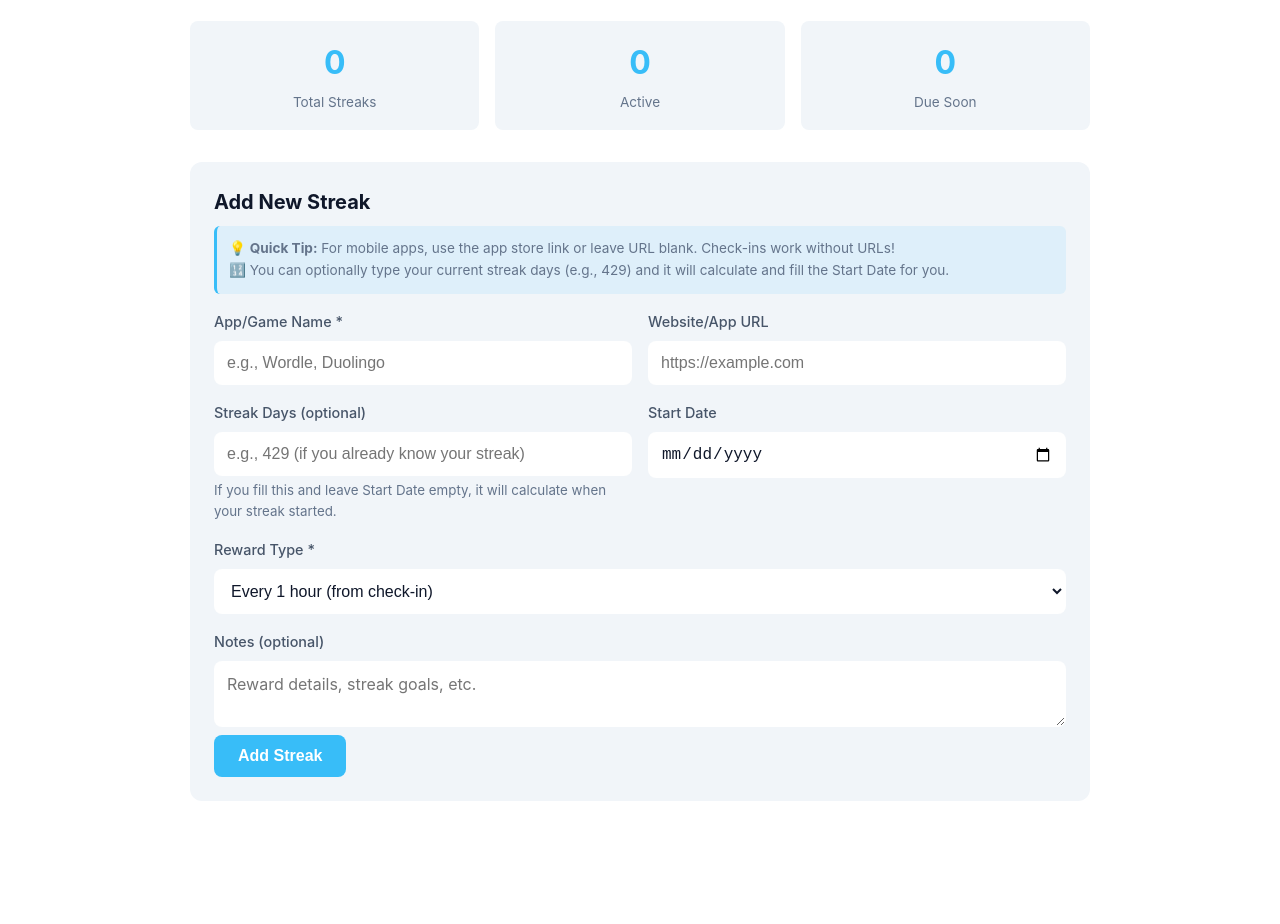
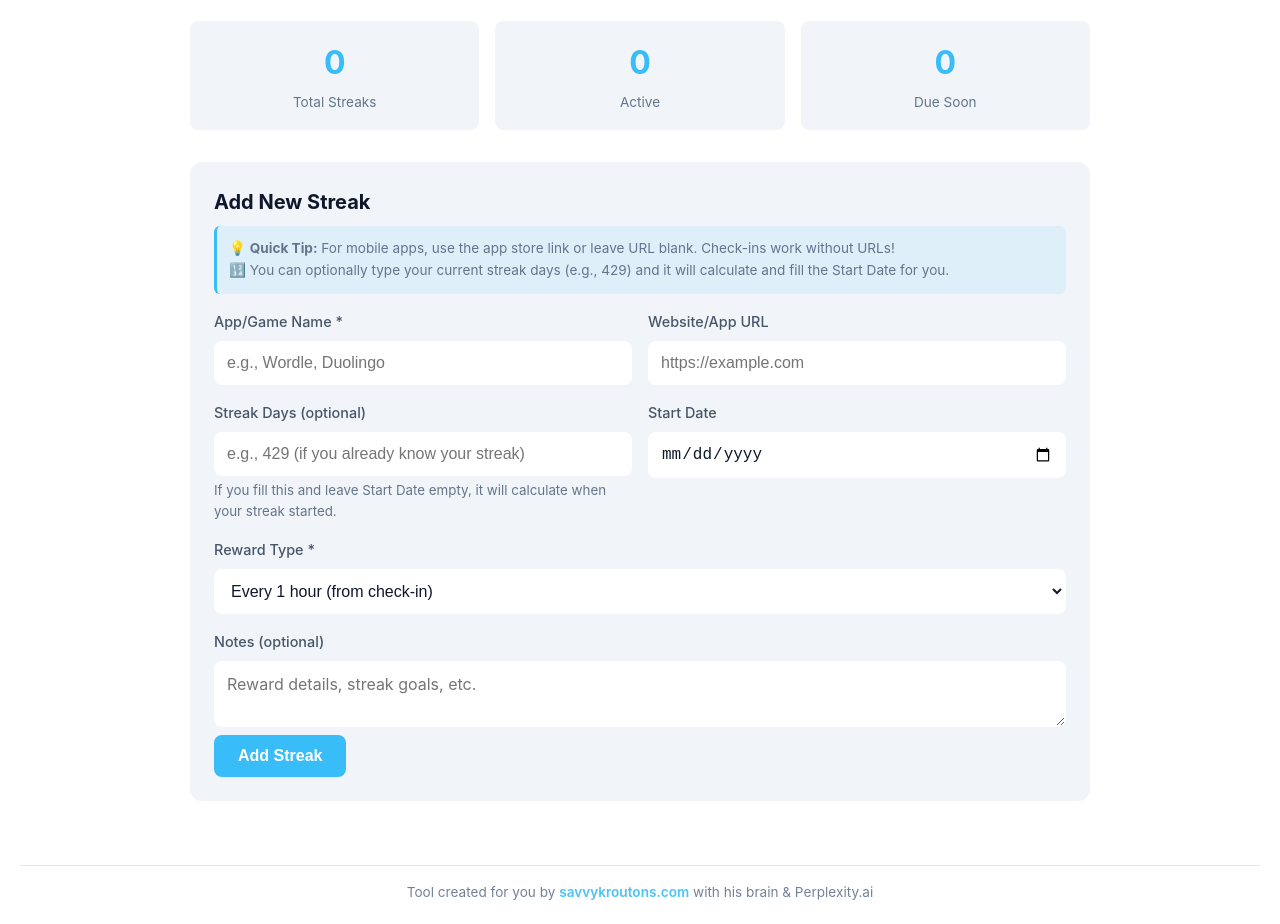
Before and after one commit to kevindeckerjr/streak-tracker, a plain HTML site: page index.html in a window 1280 px wide. Shown: the part 74-998 px from the top of the page. Before the commit the page ends 927 px from the top, so only its background shows below. Drawn offline with Linux system fonts and the light colour scheme.

Commit message:
Add footer with attribution and styling
Added footer with attribution to savvykroutons.com and Perplexity.ai.

```diff
--- a/index.html
+++ b/index.html
@@ -397,6 +397,12 @@
 
         <div id="streaksList" class="streaks-list"></div>
     </div>
+    <footer style="margin-top: 2rem; text-align: center; font-size: 0.85rem; color: var(--color-text-muted); opacity: 0.9;">
+  <div style="padding-top: 1rem; border-top: 1px solid rgba(148, 163, 184, 0.3);">
+    Tool created for you by <a href="https://savvykroutons.com" target="_blank" rel="noopener noreferrer" style="color: var(--color-primary); text-decoration: none; font-weight: 600;">savvykroutons.com</a> with his brain &amp; Perplexity.ai
+  </div>
+</footer>
+
 
     <script>
         let streaks = [];
```
